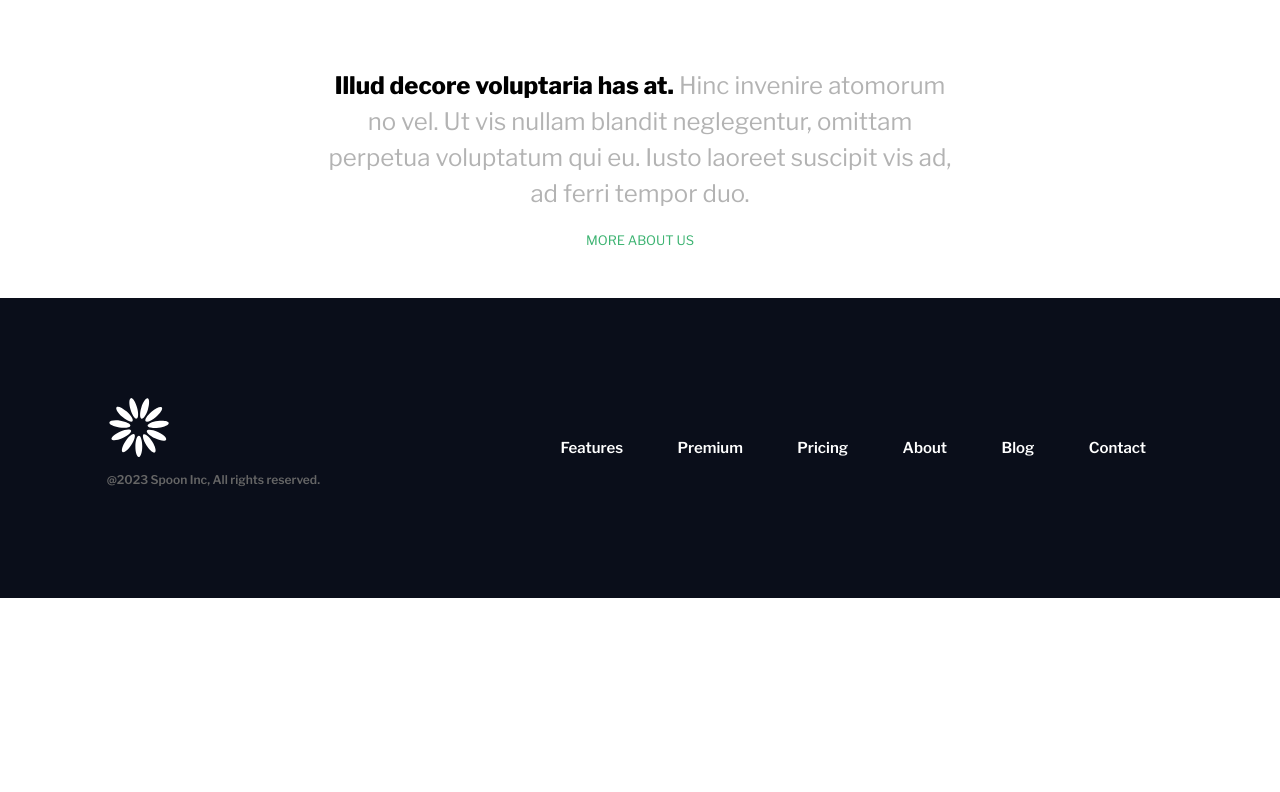
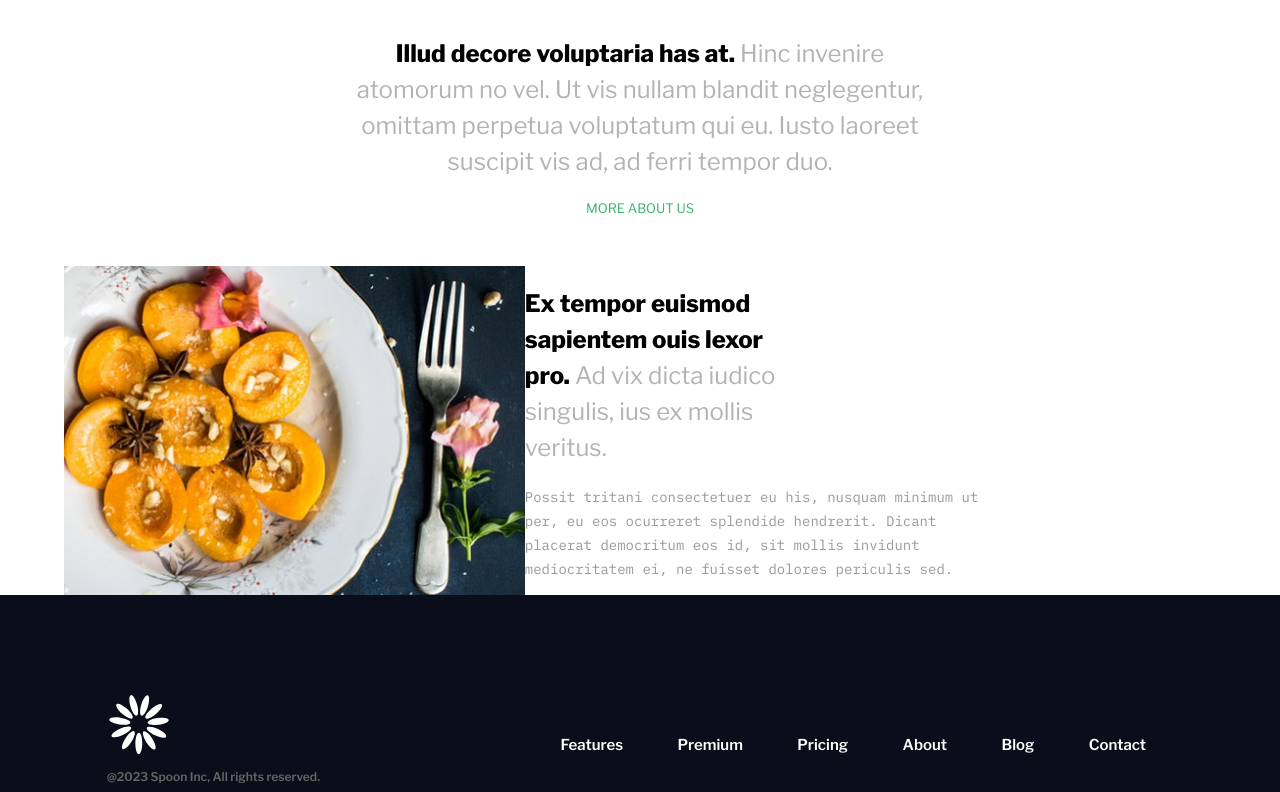
Before and after one commit to cey-t/catering-website, a React (Create React App) app: page / in a window 1280 px wide. Shown: the part 2306-3098 px from the top of the page. Before the commit the page ends 2904 px from the top, so only its background shows below. Built offline with nearby package versions, Linux system fonts and the light colour scheme.

Commit message:
premium section initial set up and update

```diff
--- /dev/null
+++ b/src/components/PremiumDeal/PremiumDeal.js
@@ -0,0 +1,26 @@
+import styles from "./PremiumDeal.module.scss";
+import peach from "images/Common/peach.jpg";
+import ContextBox from "../ContextBox/ContextBox";
+// import granola from "images/Common/granola.jpg";
+const PremiumDeal = () => {
+  return (
+    <div className={styles.premiumBox}>
+      <div className={styles.premiumDeal}>
+        <img src={peach} alt="peach " width={"50%"} />
+        <div className={styles.premiumFeature}>
+          <ContextBox
+            span="Ex tempor euismod sapientem ouis lexor pro."
+            text="Ad vix dicta iudico singulis, ius ex mollis veritus."
+          />
+          <p className={styles.premiumSubText}>
+            Possit tritani consectetuer eu his, nusquam minimum ut per, eu eos
+            ocurreret splendide hendrerit. Dicant placerat democritum eos id,
+            sit mollis invidunt mediocritatem ei, ne fuisset dolores periculis
+            sed.
+          </p>
+        </div>
+      </div>
+    </div>
+  );
+};
+export default PremiumDeal;
--- /dev/null
+++ b/src/components/PremiumDeal/PremiumDeal.module.scss
@@ -0,0 +1,15 @@
+.premiumBox {
+  width: 90%;
+  margin: auto;
+  .premiumDeal {
+    display: flex;
+    width: 80%;
+  }
+  .premiumSubText {
+    font-family: "IBM Plex Mono", monospace;
+    color: #999999;
+    font-size: 14px;
+    line-height: 24px;
+    font-weight: 400;
+  }
+}
--- a/src/pages/Home/About/About.module.scss
+++ b/src/pages/Home/About/About.module.scss
@@ -1,5 +1,5 @@
 .aboutSection {
-  width: 95%;
+  width: 90%;
   margin: auto;
   display: flex;
   flex-direction: column;
--- a/src/pages/Home/Home.js
+++ b/src/pages/Home/Home.js
@@ -1,5 +1,6 @@
 import Button from "components/Button/Button";
 import Features from "./Features/Features";
+import PremiumDeal from "components/PremiumDeal/PremiumDeal";
 import About from "./About/About";
 import styles from "./Home.module.scss";
 const Home = () => {
@@ -19,6 +20,7 @@ const Home = () => {
       </section>
       <Features />
       <About />
+      <PremiumDeal />
     </>
   );
 };
```
Also changed, not shown: src/images/Common/granola.jpg (added), src/images/Common/peach.jpg (added).
